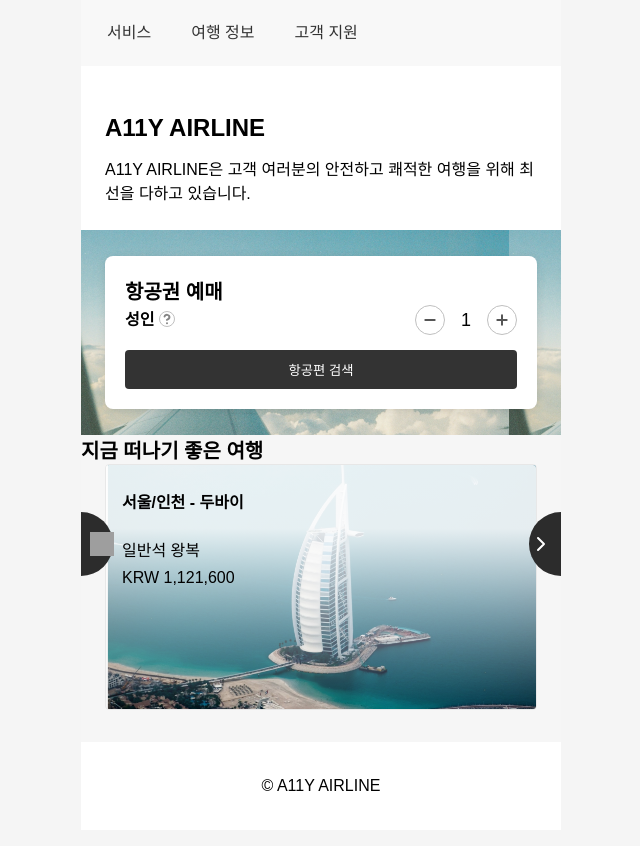
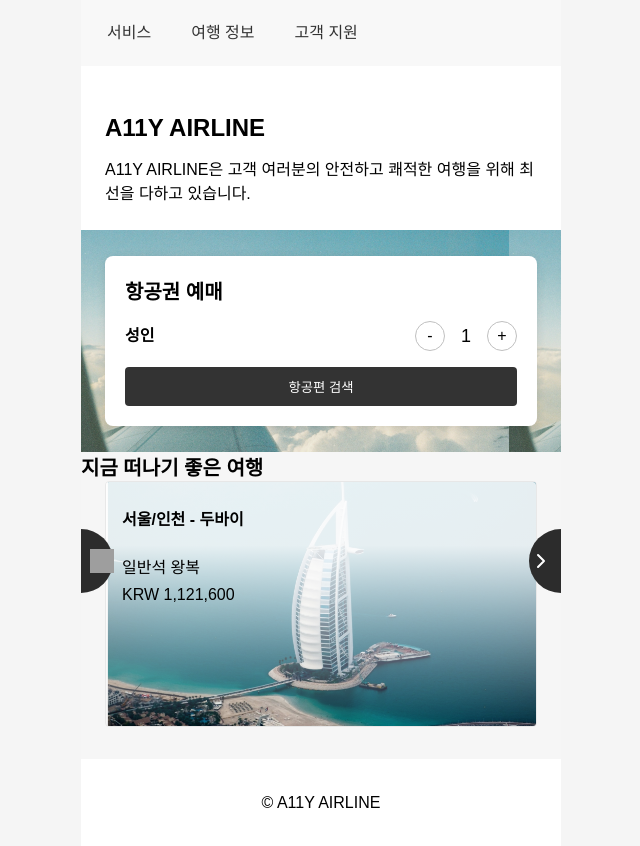
Before and after one commit to woowacourse/a11y-airline, a React (Vite) app: page / in a window 1280 px wide. Shown: the whole page, without its empty margins (319-959 px from the left). Built offline with nearby package versions, Linux system fonts and the light colour scheme; grey boxes are pictures that could not be loaded.

Commit message:
feat: 사전 미션 구현 내용 반영

```diff
--- a/src/components/FlightBooking.module.css
+++ b/src/components/FlightBooking.css
@@ -1,58 +1,27 @@
-.flightBooking {
+.flight-booking {
   background-color: white;
   border-radius: 8px;
   padding: 20px;
   box-shadow: 0 2px 10px rgba(0, 0, 0, 0.1);
 }
 
-.passengerLabel {
+.flight-booking h2 {
+  margin-bottom: 16px;
+}
+
+.passenger-label {
   display: flex;
   align-items: center;
 }
 
-.helpIconWrapper {
-  position: relative;
-  margin-left: 5px;
-  cursor: pointer;
-}
-
-.helpIcon {
-  width: 16px;
-  height: 16px;
-}
-
-.tooltip {
-  position: absolute;
-  bottom: 100%;
-  left: 50%;
-  transform: translateX(-50%);
-  background-color: #333;
-  color: white;
-  padding: 5px 10px;
-  border-radius: 4px;
-  font-size: 12px;
-  white-space: nowrap;
-  z-index: 1;
-}
-
-.tooltip::after {
-  content: '';
-  position: absolute;
-  top: 100%;
-  left: 50%;
-  border-width: 5px;
-  border-style: solid;
-  border-color: #333 transparent transparent transparent;
-}
-
-.passengerCount {
+.passenger-count {
   display: flex;
   justify-content: space-between;
   align-items: center;
-  margin-bottom: 15px;
+  margin-bottom: 16px;
 }
 
-.passengerCount span {
+.passenger-count span {
   font-weight: 700;
 }
 
@@ -67,7 +36,6 @@
   border-radius: 16px;
   border: 1px solid #c0c0c0;
   background-color: #fff;
-  font-size: 18px;
   cursor: pointer;
   display: flex;
   justify-content: center;
@@ -84,7 +52,7 @@
   padding: 0 16px;
 }
 
-.searchButton {
+.search-button {
   width: 100%;
   padding: 10px;
   background-color: #333;
@@ -93,3 +61,15 @@
   border-radius: 4px;
   cursor: pointer;
 }
+
+.visually-hidden {
+  position: absolute;
+  width: 1px;
+  height: 1px;
+  padding: 0;
+  margin: -1px;
+  overflow: hidden;
+  clip: rect(0, 0, 0, 0);
+  white-space: nowrap;
+  border: 0;
+}
--- a/src/components/FlightBooking.tsx
+++ b/src/components/FlightBooking.tsx
@@ -1,70 +1,53 @@
-import { useCallback, useState } from 'react';
+import { useState } from 'react';
 
-import helpIcon from '../assets/help.svg';
-import plus from '../assets/plus.svg';
-import minus from '../assets/minus.svg';
+import './FlightBooking.css';
 
-import styles from './FlightBooking.module.css';
-
+const MAX_PASSENGERS = 3;
 const MIN_PASSENGERS = 1;
-const MAX_PASSENGERS = 3;
 
 const FlightBooking = () => {
-  const [adultCount, setAdultCount] = useState(MIN_PASSENGERS);
-  const [statusMessage, setStatusMessage] = useState('');
-  const [showTooltip, setShowTooltip] = useState(false);
+  const [adultCount, setAdultCount] = useState(1);
+  const [alertMessage, setAlertMessage] = useState('');
 
-  const incrementCount = useCallback(() => {
-    if (adultCount === MAX_PASSENGERS) {
-      setStatusMessage('최대 승객 수에 도달했습니다');
+  const incrementCount = () => {
+    if (adultCount >= MAX_PASSENGERS) {
+      setAlertMessage('최대 승객 수에 도달했습니다.');
       return;
     }
 
     setAdultCount((prev) => Math.min(MAX_PASSENGERS, prev + 1));
-    setStatusMessage('');
-  }, [adultCount]);
+  };
 
-  const decrementCount = useCallback(() => {
+  const decrementCount = () => {
     if (adultCount === MIN_PASSENGERS) {
-      setStatusMessage('최소 1명의 승객이 필요합니다');
+      setAlertMessage('최소 승객 수에 도달했습니다.');
       return;
     }
 
-    setAdultCount((prev) => Math.max(MIN_PASSENGERS, prev - 1));
-    setStatusMessage('');
-  }, [adultCount]);
+    setAdultCount((prev) => Math.max(1, prev - 1));
+  };
 
   return (
-    <div className={styles.flightBooking}>
+    <div className="flight-booking">
       <h2 className="heading-2-text">항공권 예매</h2>
-      <div className={styles.passengerCount}>
-        <div className={styles.passengerLabel}>
-          <span className="body-text">성인</span>
-          <div
-            className={styles.helpIconWrapper}
-            onMouseEnter={() => setShowTooltip(true)}
-            onMouseLeave={() => setShowTooltip(false)}
-          >
-            <img src={helpIcon} alt="도움말" className={styles.helpIcon} />
-            {showTooltip && <div className={styles.tooltip}>최대 3명까지 예약할 수 있습니다</div>}
-          </div>
-        </div>
-        <div className={styles.counter}>
+      <div className="passenger-count">
+        <span className="body-text">성인</span>
+        <div className="counter">
           <button className="button-text" onClick={decrementCount} aria-label="성인 승객 감소">
-            <img src={minus} alt="" />
+            -
           </button>
           <span aria-live="polite">{adultCount}</span>
           <button className="button-text" onClick={incrementCount} aria-label="성인 승객 증가">
-            <img src={plus} alt="" />
+            +
           </button>
         </div>
       </div>
-      {statusMessage && (
+      {alertMessage && (
         <div className="visually-hidden" role="alert">
-          {statusMessage}
+          {alertMessage}
         </div>
       )}
-      <button className={styles.searchButton}>항공편 검색</button>
+      <button className="search-button">항공편 검색</button>
     </div>
   );
 };
```
